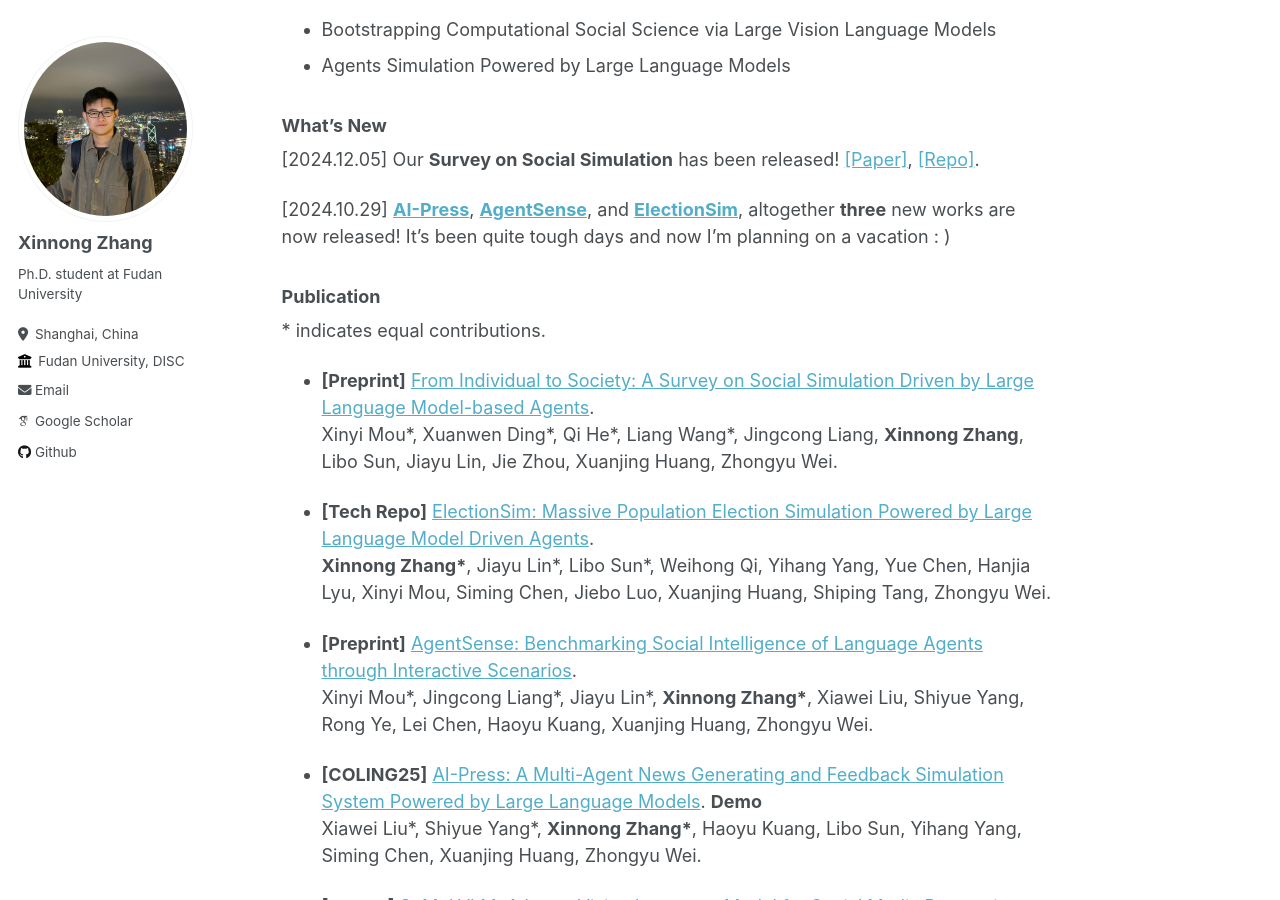
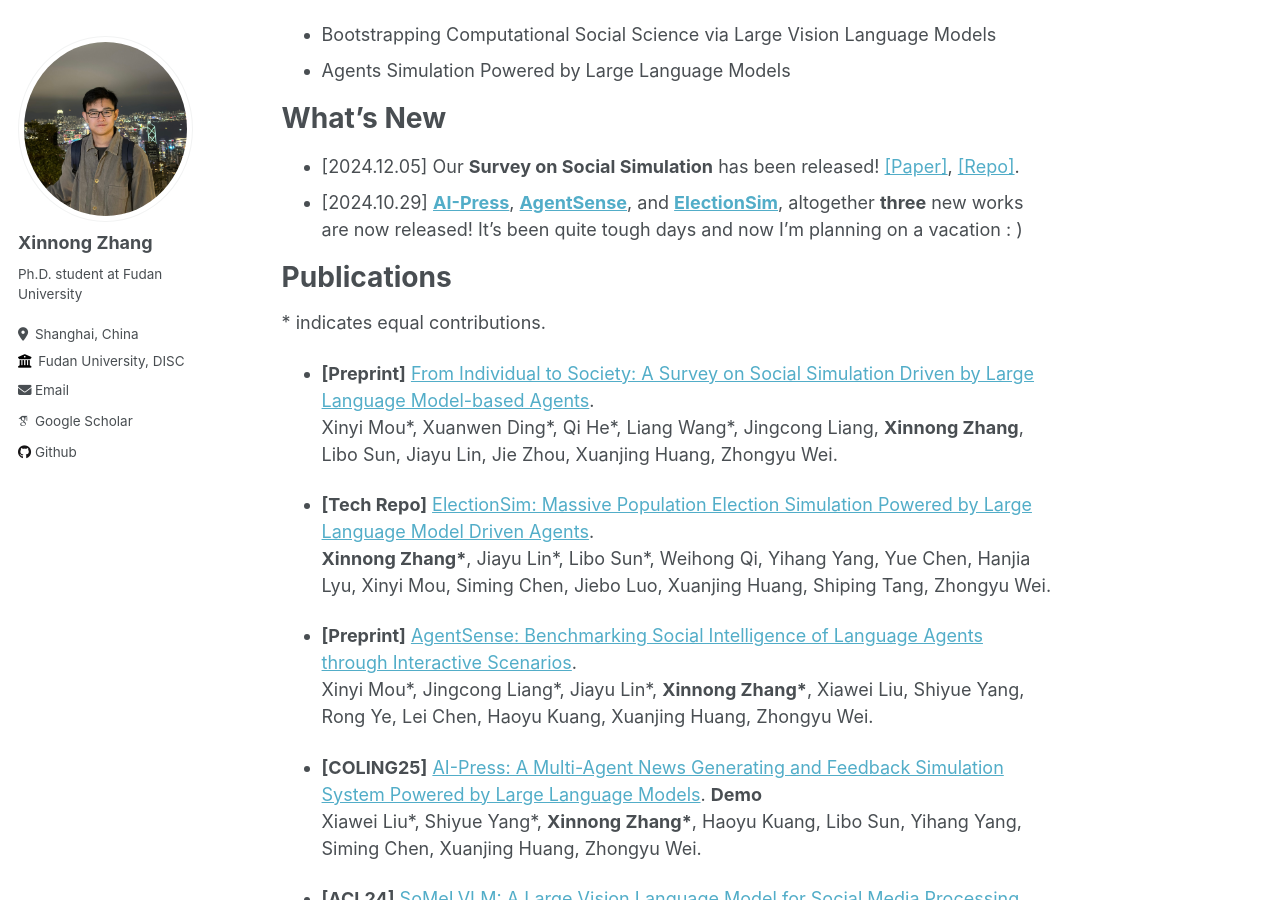
Before and after one commit to Lishi905/lishi905.github.io, a Jekyll site: the page built from _pages/about.md, in a window 1280 px wide and 900 px high, scrolled down 314 px. Built offline with Jekyll 4.4.1, drawn with Linux system fonts in a browser that asks for light colours; some web fonts are replaced.

Commit message:
Update about.md

```diff
--- a/_pages/about.md
+++ b/_pages/about.md
@@ -10,18 +10,17 @@ redirect_from:
 
 I am Xinnong Zhang (张辛农), a Ph.D. student at Fudan University. I'm currently advised by Prof. [Zhongyu Wei](http://www.fudan-disc.com/people/zywei) and carrying out my research at the [Data Intelligence and Social Computing Lab (Fudan DISC)](http://www.fudan-disc.com/). My email is xnzhang23 AT m DOT fudan DOT edu DOT cn.
 
-### Research Interests
+# Research Interests
 
 Currently, I'm excited about the following topics:
 - Bootstrapping Computational Social Science via Large Vision Language Models
 - Agents Simulation Powered by Large Language Models
 
-### What's New
-\[2024.12.05\] Our **Survey on Social Simulation** has been released! [\[Paper\]](https://arxiv.org/pdf/2412.03563), [\[Repo\]](https://github.com/FudanDISC/SocialAgent).
+# What's New
+- \[2024.12.05\] Our **Survey on Social Simulation** has been released! [\[Paper\]](https://arxiv.org/pdf/2412.03563), [\[Repo\]](https://github.com/FudanDISC/SocialAgent).
+- \[2024.10.29\] **[AI-Press](https://arxiv.org/abs/2410.07561)**, **[AgentSense](https://arxiv.org/abs/2410.19346)**, and **[ElectionSim](https://arxiv.org/abs/2410.20746)**, altogether **three** new works are now released! It's been quite tough days and now I'm planning on a vacation : )
 
-\[2024.10.29\] **[AI-Press](https://arxiv.org/abs/2410.07561)**, **[AgentSense](https://arxiv.org/abs/2410.19346)**, and **[ElectionSim](https://arxiv.org/abs/2410.20746)**, altogether **three** new works are now released! It's been quite tough days and now I'm planning on a vacation : )
-
-### Publication
+# Publications
 \* indicates equal contributions.
 
 - **\[Preprint\]** [From Individual to Society: A Survey on Social Simulation Driven by Large Language Model-based Agents](https://arxiv.org/abs/2412.03563).
```
